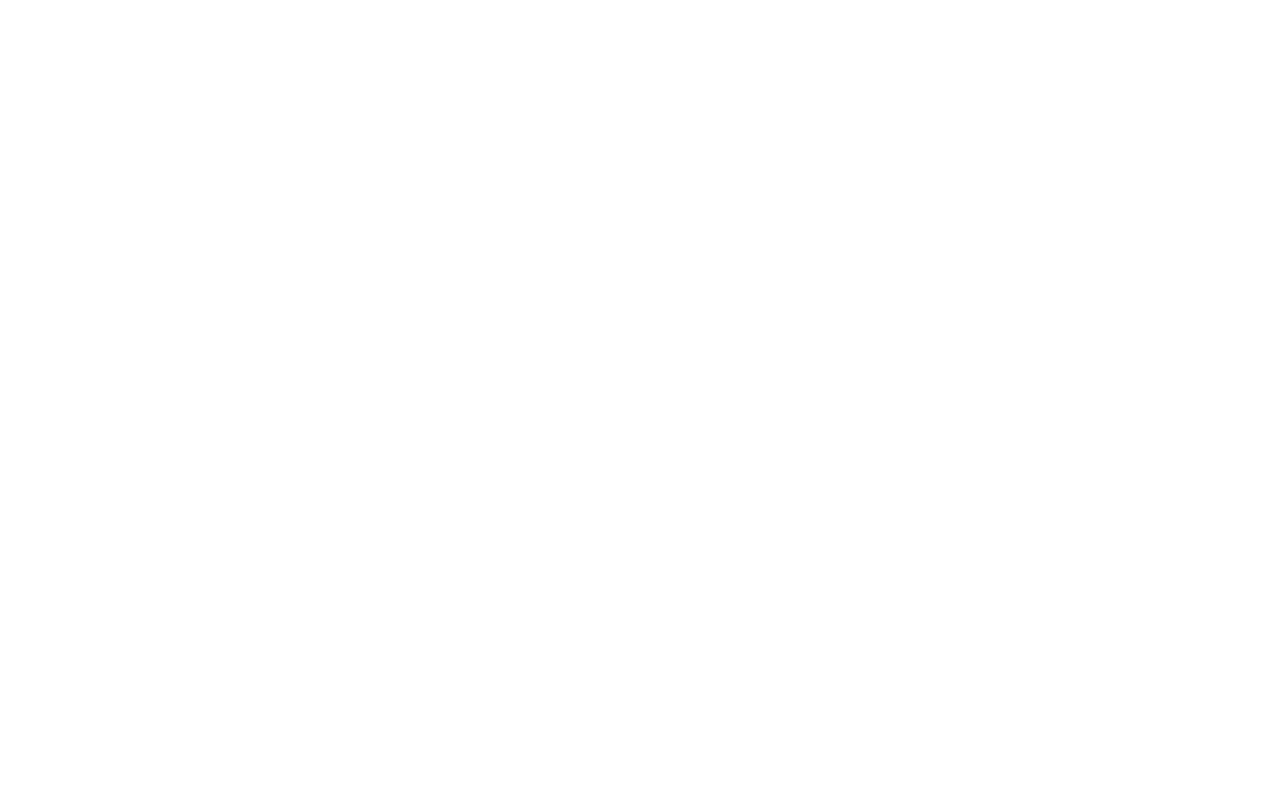
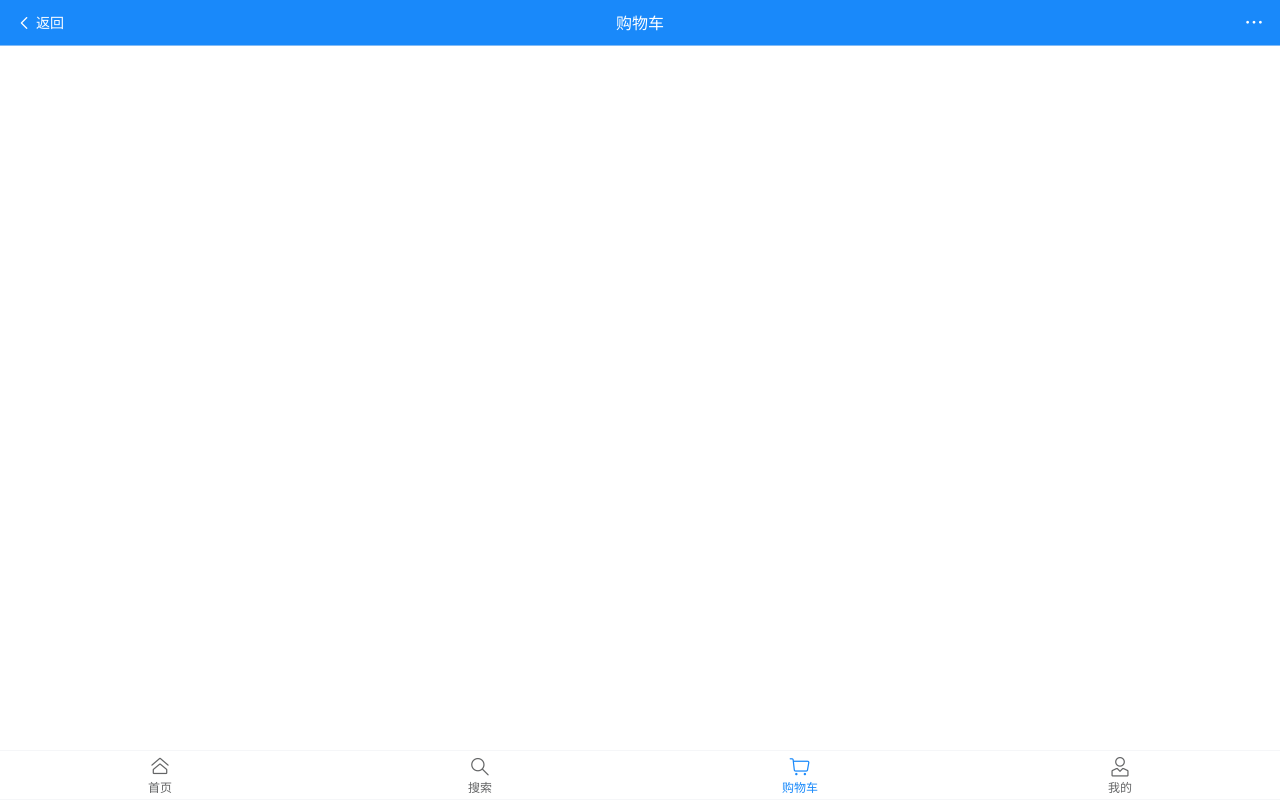
Before and after one commit to wxamlzm/dmshop, a Vue app: page /cart in a window 1280 px wide. Before the commit this address had no page. Built offline with nearby package versions, Linux system fonts and the light colour scheme.

Commit message:
UPDATE:尝试在Vu3中双向绑定

```diff
--- a/src/components/DmBottomTab.vue
+++ /dev/null
@@ -1,23 +0,0 @@
-<template>
-    <van-tabbar v-model="active" route>
-    <van-tabbar-item to="/" icon="home-o">首页</van-tabbar-item>
-    <van-tabbar-item to="/search" icon="search">搜索</van-tabbar-item>
-    <van-tabbar-item icon="friends-o">标签</van-tabbar-item>
-    <van-tabbar-item icon="setting-o">标签</van-tabbar-item>
-    </van-tabbar>
-</template>
-
-<script lang="ts">
-import { defineComponent, ref } from 'vue'
-
-export default defineComponent({
-    name: 'DmBottomTab',
-    setup(){
-        var active = ref('');
-
-        return {
-            active
-        }
-    }
-})
-</script>
--- a/src/components/DmList.vue
+++ b/src/components/DmList.vue
@@ -34,7 +34,7 @@
 </template>
 
 <script lang="ts">
-import { defineComponent, onMounted, ref } from 'vue'
+import { defineComponent, ref } from 'vue'
 
 export default defineComponent({
     name: 'DmList',
@@ -61,10 +61,6 @@ export default defineComponent({
         // }, 3000);
         };
 
-        onMounted(()=>{
-            console.log(list.value);
-        });
-
         return {
             list, loading, finished
         }
--- a/src/components/DmNav.vue
+++ b/src/components/DmNav.vue
@@ -1,6 +1,6 @@
 <template>
     <van-nav-bar
-        title="首页"
+        :title="title"
         left-text="返回"
         right-text="按钮"
         left-arrow
@@ -16,15 +16,22 @@
 
 <script lang="ts">
 import { defineComponent } from 'vue'
+import { useRouter } from 'vue-router'
 
 export default defineComponent({
   name: 'DmNav',
   props: {
-
+    title: String,
   },
   setup(){
+    // 初始化路由
+    const router = useRouter();
 
-    var onClickLeft = () => {};
+    var onClickLeft = () => {
+      router.push({
+        path: '/'
+      });
+    };
     var onClickRight = () => {};
 
     return {
--- /dev/null
+++ b/src/components/DmTabbar.vue
@@ -0,0 +1,27 @@
+<template>
+    <van-tabbar v-model="active" route @change="checkLogin">
+        <van-tabbar-item to="/" icon="home-o">首页</van-tabbar-item>
+        <van-tabbar-item to="/search" icon="search">搜索</van-tabbar-item>
+        <van-tabbar-item to="/cart" icon="cart-o">购物车</van-tabbar-item>
+        <van-tabbar-item to="/me" icon="user-o">我的</van-tabbar-item>
+    </van-tabbar>
+</template>
+
+<script lang="ts">
+import { defineComponent, onMounted, ref } from 'vue'
+
+export default defineComponent({
+    name: 'DmBottomTab',
+    setup(){
+        var active = ref();
+
+        var checkLogin = () => {
+            console.log(active.value);
+        };
+
+        return {
+            active, checkLogin
+        }
+    }
+})
+</script>
--- a/src/router/index.ts
+++ b/src/router/index.ts
@@ -1,18 +1,31 @@
 import { createRouter, createWebHistory, RouteRecordRaw } from 'vue-router'
 import Home from '../views/Home.vue'
 import Search from '../views/Search.vue'
+import Cart from '../views/Cart.vue'
+import Me from '../views/Me.vue'
 
 const routes: Array<RouteRecordRaw> = [
+  {
+    path: '/',
+    name: 'Home',
+    component: Home
+  },
   {
     path: '/search',
     name: 'Search',
     component: Search
   },
   {
-    path: '/',
-    name: 'Home',
-    component: Home
+    path: '/me',
+    name: 'Me',
+    component: Me
   },
+  {
+    path: '/cart',
+    name: 'Cart',
+    component: Cart
+  },
+
   // {
   //   path: '/about',
   //   name: 'About',
--- a/src/store/index.ts
+++ b/src/store/index.ts
@@ -2,6 +2,10 @@ import { createStore } from 'vuex'
 
 export default createStore({
   state: {
+    users: {
+      uname: '',
+      isLogin: false
+    }
   },
   mutations: {
   },
--- /dev/null
+++ b/src/views/Cart.vue
@@ -0,0 +1,23 @@
+<template>
+    <dm-nav :title="`购物车`"></dm-nav>
+    <dm-tabbar></dm-tabbar>
+</template>
+
+<script>
+import { defineComponent } from 'vue'
+import DmNav from "@/components/DmNav.vue"
+import DmTabbar from "@/components/DmTabbar.vue"
+
+export default defineComponent({
+    name: 'cart',
+
+    components:{
+        DmNav,
+        DmTabbar
+    },
+
+    setup() {
+
+    },
+})
+</script>
--- a/src/views/Home.vue
+++ b/src/views/Home.vue
@@ -1,15 +1,15 @@
 <template>
-  <dm-nav></dm-nav>
+  <dm-nav :title="`首页`"></dm-nav>
   <dm-swipe></dm-swipe>
   <dm-grip></dm-grip>
   <dm-list></dm-list>
-  <dm-bottom-tab></dm-bottom-tab>
+  <dm-tabbar></dm-tabbar>
 </template>
 
 <script lang="ts">
 import { defineComponent } from 'vue';
 // import HelloWorld from '@/components/HelloWorld.vue'; // @ is an alias to /src
-import DmBottomTab from '@/components/DmBottomTab.vue'
+import DmTabbar from '@/components/DmTabbar.vue'
 import DmNav from '@/components/DmNav.vue'
 import DmSwipe from '@/components/DmSwipe.vue'
 import DmGrip from '@/components/DmGrip.vue'
@@ -19,7 +19,7 @@ export default defineComponent({
   name: 'Home',
   components: {
     DmNav,
-    DmBottomTab,
+    DmTabbar,
     DmSwipe,
     DmGrip,
     DmList
--- /dev/null
+++ b/src/views/Me.vue
@@ -0,0 +1,23 @@
+<template>
+    <dm-nav :title="`我的`"></dm-nav>
+    <dm-tabbar></dm-tabbar>
+</template>
+
+<script>
+import { defineComponent } from 'vue'
+import DmNav from "@/components/DmNav.vue"
+import DmTabbar from "@/components/DmTabbar.vue"
+
+export default defineComponent({
+    name: 'me',
+
+    components:{
+        DmNav,
+        DmTabbar
+    },
+
+    setup() {
+
+    },
+})
+</script>
--- a/src/views/Search.vue
+++ b/src/views/Search.vue
@@ -1,21 +1,24 @@
 <template>
+    <dm-nav :title="`搜索`"></dm-nav>
     <van-search
         v-model="value"
         placeholder="请输入搜索关键词"
         clearable
-
+        autofocus
     />
-    <dm-bottom-tab></dm-bottom-tab>
+    <dm-tabbar></dm-tabbar>
 </template>
 
 <script>
 import { defineComponent } from 'vue'
-import DmBottomTab from '@/components/DmBottomTab.vue'
+import DmNav from '@/components/DmNav.vue'
+import DmTabbar from '@/components/DmTabbar.vue'
 
 export default defineComponent({
     name: 'Search',
     components: {
-        DmBottomTab
+        DmTabbar,
+        DmNav
     },
     setup() {
 
```
